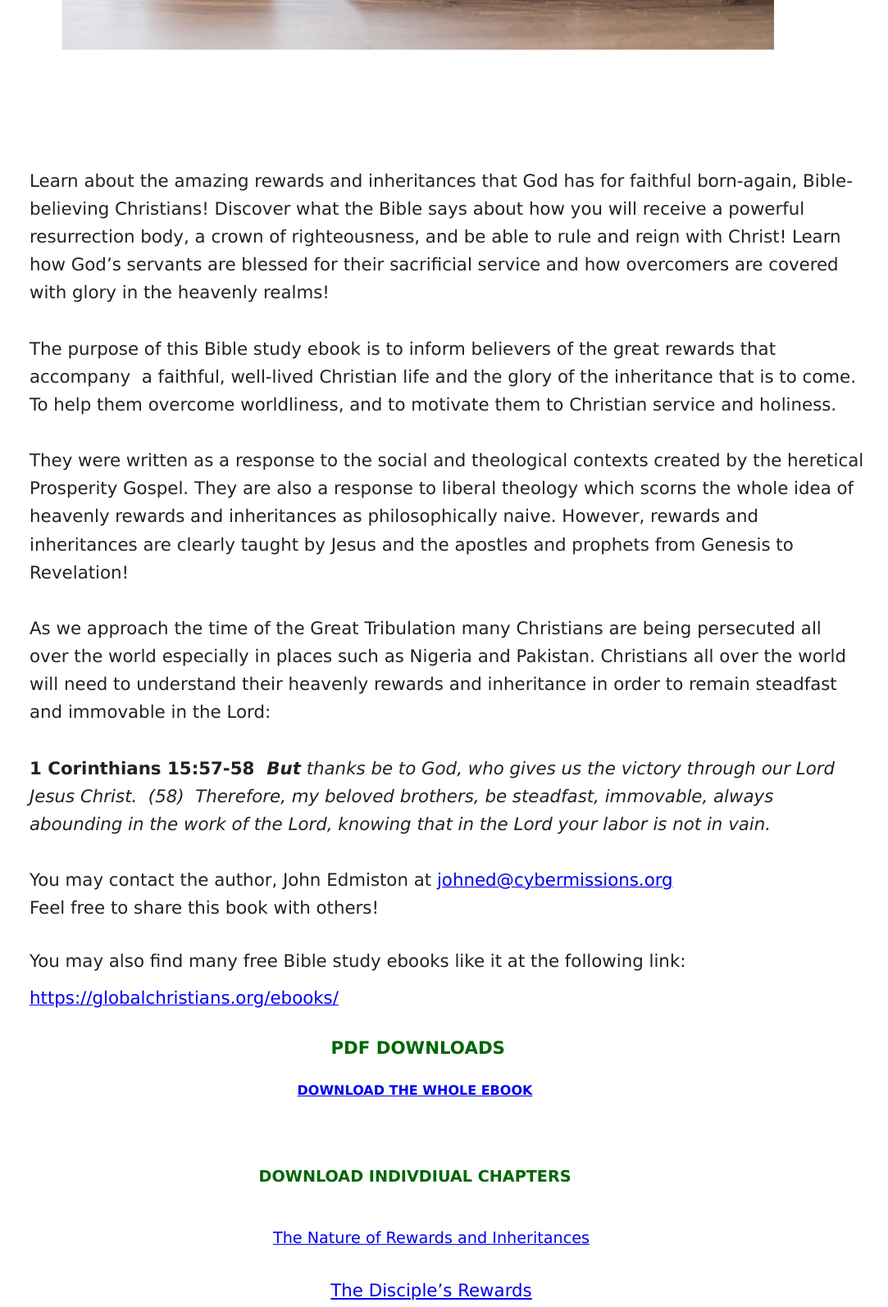
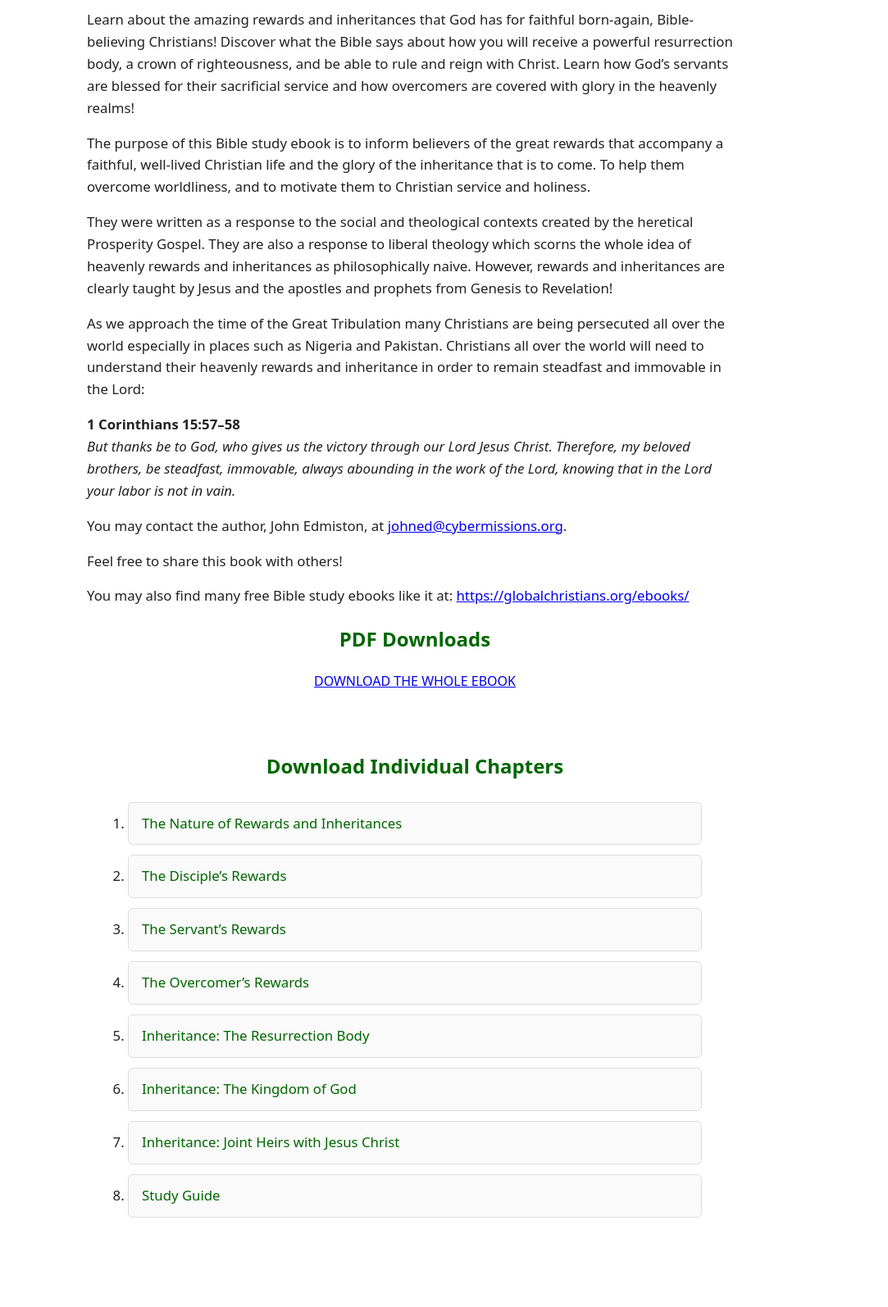
Before and after one commit to johnedmiston/rewards, a plain HTML site: page index.html in a window 1280 px wide. Shown: the part 834-2429 px from the top of the page at 82% size, without its empty margins (134-1217 px from the left). After the commit the page ends 2364 px from the top, so only its background shows below. Drawn offline with Linux system fonts and the light colour scheme.

Commit message:
Improve layout and readability of rewards page

```diff
--- a/index.html
+++ b/index.html
@@ -1,12 +1,18 @@
 <!DOCTYPE html PUBLIC "-//W3C//DTD HTML 4.01//EN" "http://www.w3.org/TR/html4/strict.dtd">
-<html><head>
-
+<html lang="en">
+<head>
   <meta charset="UTF-8">
   <meta name="viewport" content="width=device-width, initial-scale=1">
 
+  <title>Eternal Rewards and Inheritances Free Ebook</title>
+
+  <meta name="author" content="John Edmiston">
+  <meta name="description" content="Free 40-page Bible study ebook on Rewards and Inheritances">
+
   <style>
     body {
-    font-family: system-ui, -apple-system, BlinkMacSystemFont, "Segoe UI", Roboto, Arial, sans-serif;
+      font-family: system-ui, -apple-system, BlinkMacSystemFont, "Segoe UI",
+        Roboto, Arial, sans-serif;
       margin: 0;
       line-height: 1.6;
       color: #222;
@@ -22,111 +28,159 @@
       margin: 0 auto;
       padding: 1.25rem;
     }
+
+    h1, h2 {
+      text-align: center;
+      color: #006600;
+    }
+
+    p {
+      font-size: 1.05rem;
+      max-width: 800px;
+      margin: 0 auto 1rem;
+    }
+
+    .hero-image {
+      max-width: 100%;
+      height: auto;
+      margin: 1.5rem auto;
+      display: block;
+      border-radius: 6px;
+    }
+
+    .content {
+      max-width: 800px;
+      margin: 0 auto;
+    }
+
+    .chapter-list {
+  max-width: 700px;
+  margin: 1.5rem auto;
+  padding: 0;
+}
+
+.chapter-list li {
+  list-style: decimal;
+  margin: 0.75rem 0;
+  font-size: 1.05rem;
+}
+
+.chapter-list a {
+  display: block;
+  padding: 0.75rem 1rem;
+  text-decoration: none;
+  color: #006600;
+  border: 1px solid #ddd;
+  border-radius: 6px;
+  background: #fafafa;
+  transition: background 0.2s ease, transform 0.1s ease;
+}
+
+.chapter-list a:hover {
+  background: #f0f7f0;
+  transform: translateX(4px);
+}
+
   </style>
+</head>
+
+<body>
+  <div class="container">
+
+    <h1>Eternal Rewards and Inheritances</h1>
+    <h1>Free Ebook</h1>
+
+    <img
+      src="reward_header.png"
+      alt="Open Bible and coffee cup"
+      class="hero-image"
+    />
+
+    <div class="content">
+      <p>
+        Learn about the amazing rewards and inheritances that God has for
+        faithful born-again, Bible-believing Christians! Discover what the
+        Bible says about how you will receive a powerful resurrection body,
+        a crown of righteousness, and be able to rule and reign with Christ.
+        Learn how God’s servants are blessed for their sacrificial service
+        and how overcomers are covered with glory in the heavenly realms!
+      </p>
+
+      <p>
+        The purpose of this Bible study ebook is to inform believers of the
+        great rewards that accompany a faithful, well-lived Christian life
+        and the glory of the inheritance that is to come. To help them
+        overcome worldliness, and to motivate them to Christian service and
+        holiness.
+      </p>
+
+      <p>
+        They were written as a response to the social and theological
+        contexts created by the heretical Prosperity Gospel. They are also
+        a response to liberal theology which scorns the whole idea of
+        heavenly rewards and inheritances as philosophically naive.
+        However, rewards and inheritances are clearly taught by Jesus and
+        the apostles and prophets from Genesis to Revelation!
+      </p>
+
+      <p>
+        As we approach the time of the Great Tribulation many Christians are
+        being persecuted all over the world especially in places such as
+        Nigeria and Pakistan. Christians all over the world will need to
+        understand their heavenly rewards and inheritance in order to
+        remain steadfast and immovable in the Lord:
+      </p>
+
+      <p>
+        <strong>1 Corinthians 15:57–58</strong><br>
+        <em>
+          But thanks be to God, who gives us the victory through our Lord
+          Jesus Christ. Therefore, my beloved brothers, be steadfast,
+          immovable, always abounding in the work of the Lord, knowing that
+          in the Lord your labor is not in vain.
+        </em>
+      </p>
+
+      <p>
+        You may contact the author, John Edmiston, at
+        <a href="mailto:johned@cybermissions.org">johned@cybermissions.org</a>.
+      </p>
+
+      <p>
+        Feel free to share this book with others!
+      </p>
+
+      <p>
+        You may also find many free Bible study ebooks like it at:
+        <a href="https://globalchristians.org/ebooks/">
+          https://globalchristians.org/ebooks/
+        </a>
+      </p>
+    </div>
+
+    <h2>PDF Downloads</h2>
+
+    <div style="text-align: center;">
+      <a href="Rewards_and_Inheritances_Final.pdf">
+        DOWNLOAD THE WHOLE EBOOK
+      </a>
+    </div>
+
+    <br><br>
+
+    <h2>Download Individual Chapters</h2>
+<ol class="chapter-list">
+  <li><a href="1_Nature_Of_Rewards.pdf">The Nature of Rewards and Inheritances</a></li>
+  <li><a href="2_The_Disciples_Reward.pdf">The Disciple’s Rewards</a></li>
+  <li><a href="3_The_Servants_Reward.pdf">The Servant’s Rewards</a></li>
+  <li><a href="4_The_Overcomers_Reward.pdf">The Overcomer’s Rewards</a></li>
+  <li><a href="5_Inheritance_Resurrection.pdf">Inheritance: The Resurrection Body</a></li>
+  <li><a href="6_Inheritance_Kingdom.pdf">Inheritance: The Kingdom of God</a></li>
+  <li><a href="7_Inheritance_Joint_Heirs.pdf">Inheritance: Joint Heirs with Jesus Christ</a></li>
+  <li><a href="8_Study_Guide.pdf">Study Guide</a></li>
+</ol>
 
 
-  <title>Eternal Rewards and Inheritances Free Ebook</title>
-
-
-
-  <meta content="John Edmiston" name="author">
-
-
-  <meta content="Free 40-page Bible study ebook on Rewards and Inheritances" name="description">
-
-</head><body>
-  <div class="container">
-
-<h1 style="text-align: center; color: rgb(0, 102, 0);"><b><big>Eternal
-Rewards and Inheritances</big></b></h1>
-
-<b> </b>
-<h1 style="text-align: center; color: rgb(0, 102, 0);"><b><big>Free
-Ebook</big></b></h1>
-
-<div style="text-align: center;"><big style="font-family: Verdana;"><big><span style="font-size: 16pt;"><img style="width: 1363px; height: 783px;" alt="open Bible and coffee cup" src="reward_header.png"></span></big></big><br>
-<big style="font-family: Verdana;"><big><span style="font-size: 16pt;"></span></big></big></div>
-
-<big style="font-family: Verdana;"><big><span style="font-size: 16pt;">
-<br>
-</span></big></big>
-<div style="margin-left: 80px;"><big style="font-family: Verdana;"><span style="font-size: 16pt;">Learn about the amazing rewards and
-inheritances that God has for faithful born-again, Bible-believing
-Christians! Discover what the Bible says about how you will receive a
-powerful resurrection body, a crown of righteousness, and be able to
-rule and reign with Christ! Learn how God&#8217;s servants are blessed for
-their sacrificial service and how overcomers are covered with glory in
-the heavenly realms!</span></big><small style="font-family: Verdana;"><br>
-</small><big style="font-family: Verdana;"><span style="font-size: 16pt;"></span></big><small style="font-family: Verdana;"><br>
-</small><big style="font-family: Verdana;"><span style="font-size: 16pt;">The purpose of this Bible study ebook is to
-inform believers of the great rewards that accompany&nbsp; a faithful,
-well-lived Christian life and the glory of the inheritance that is to
-come. To help them overcome worldliness, and to motivate them to
-Christian service and holiness. </span></big><small style="font-family: Verdana;"><br>
-</small><big style="font-family: Verdana;"><span style="font-size: 16pt;"></span></big><small style="font-family: Verdana;"><br>
-</small><big style="font-family: Verdana;"><span style="font-size: 16pt;">They were written as a response to the social
-and theological contexts created by the heretical Prosperity Gospel.
-They are also a response to liberal theology which scorns the whole
-idea of heavenly rewards and inheritances as philosophically naive.
-However, rewards and inheritances are clearly taught by Jesus and the
-apostles and prophets from Genesis to Revelation!</span></big><small style="font-family: Verdana;"><br>
-</small><big style="font-family: Verdana;"><span style="font-size: 16pt;"></span></big><small style="font-family: Verdana;"><br>
-</small><big style="font-family: Verdana;"><span style="font-size: 16pt;">As we approach the time of the Great
-Tribulation many Christians are being persecuted all over the world
-especially in places such as Nigeria and Pakistan. Christians all over
-the world will need to understand their heavenly rewards and
-inheritance in order to remain steadfast and immovable in the Lord:</span></big><small style="font-family: Verdana;"><br>
-</small><big style="font-family: Verdana;"><span style="font-size: 16pt;"></span></big><small style="font-family: Verdana;"><br style="font-weight: bold;">
-</small><big style="font-family: Verdana;"><span style="font-size: 16pt;"><span style="font-weight: bold;">1
-Corinthians 15:57-58&nbsp; </span><span style="font-style: italic;"><span style="font-weight: bold;">But</span> thanks be to God, who gives us
-the victory through our Lord Jesus Christ.&nbsp; (58)&nbsp; Therefore,
-my beloved brothers, be steadfast, immovable, always abounding in the
-work of the Lord, knowing that in the Lord your labor is not in vain.</span></span></big><small style="font-family: Verdana;"><br>
-</small><big style="font-family: Verdana;"><span style="font-size: 16pt;"></span><span style="font-size: 16pt;"></span><span style="font-size: 16pt;" lang="X-NONE"></span></big><small style="font-family: Verdana;"><br>
-</small><big style="font-family: Verdana;"> <span style="font-size: 16pt;">You may contact the author, John Edmiston at </span><a href="mailto:johned@cybermissions.org"><span style="font-size: 16pt;">johned@cybermissions.org</span></a><span style="font-size: 16pt;"><span style="">&nbsp; </span><o:p></o:p></span>
-</big><small style="font-family: Verdana;"><br>
-</small><big style="font-family: Verdana;"> <span style="font-size: 16pt;">Feel free to share this book with others!<o:p></o:p></span>
-</big><small style="font-family: Verdana;"><br>
-</small><big style="font-family: Verdana;"> </big><small style="font-family: Verdana;"><br>
-</small><big style="font-family: Verdana;"> <span style="font-size: 16pt;">You may also find many free Bible study
-ebooks like it at the following link:<span style="">&nbsp; </span></span></big><small style="font-family: Verdana;"><br>
-</small><big style="font-family: Verdana;"><span style="font-size: 16pt;"> </span><a href="https://globalchristians.org/ebooks/"><span style="font-size: 16pt;">https://globalchristians.org/ebooks/</span></a></big><span style="font-size: 16pt; font-family: Verdana;"><big><big> </big></big><o:p></o:p></span></div>
-
-<h2 style="font-family: Verdana; text-align: center; color: rgb(0, 102, 0);"><span style="font-size: 16pt;"><o:p>&nbsp;PDF DOWNLOADS</o:p></span></h2>
-
-<div style="text-align: center;"><a style="font-family: Verdana; font-weight: bold;" href="Rewards_and_Inheritances_Final.pdf">DOWNLOAD THE WHOLE EBOOK</a><br style="font-family: Verdana;">
   </div>
-
-<br style="font-family: Verdana;">
-
-<br style="font-family: Verdana; font-weight: bold;">
-
-<div style="text-align: center;"><span style="font-family: Verdana; font-weight: bold;"></span><br>
-<big><span style="font-family: Verdana; font-weight: bold; color: rgb(0, 102, 0);">DOWNLOAD
-INDIVDIUAL CHAPTERS</span></big><br style="font-family: Verdana;">
-<br style="font-family: Verdana;">
-</div>
-
-<ol style="text-align: center;">
-
-  <li style="font-family: Verdana;"> <b style=""><span style="font-size: 16pt;"></span></b><big><a href="chapters/1_Nature_Of_Rewards.pdf">The
-Nature of Rewards and Inheritances</a><br>
-    <br>
-    </big></li>
-  <li style="font-family: Verdana;"><b style=""><span style="font-size: 16pt;"></span></b><span style="font-size: 16pt;"><span style=""></span><a href="chapters/2_The_Disciples_Reward.pdf">The
-Disciple&#8217;s Rewards</a><o:p></o:p></span></li>
-  <br>
-  <li style="font-family: Verdana;"><span style="font-size: 16pt;"><o:p>&nbsp;</o:p></span><b style=""><span style="font-size: 16pt;"></span></b><span style="font-size: 16pt;"><span style=""></span><a href="chapters/3_The_Servants_Reward.pdf">The
-Servant&#8217;s Rewards</a><o:p></o:p></span></li><br>
-  <li style="font-family: Verdana;"><span style="font-size: 16pt;"><o:p>&nbsp;</o:p></span><span style="font-size: 16pt;"><span style=""></span><a href="chapters/4_The%20Overcomers_Reward.pdf">The Overcomer&#8217;s Rewards</a><o:p></o:p></span></li><br>
-  <li style="font-family: Verdana;"><span style="font-size: 16pt;"><o:p>&nbsp;</o:p></span><b style=""><span style="font-size: 16pt;"></span></b><span style="font-size: 16pt;"><span style=""></span><a href="chapters/5_Inheritance_Resurrection.pdf">Inheritance:<span style="">&nbsp; </span>The Resurrection Body</a><o:p></o:p></span></li><br>
-  <li style="font-family: Verdana;"><span style="font-size: 16pt;"><o:p>&nbsp;</o:p></span><b style=""><span style="font-size: 16pt;"></span></b><span style="font-size: 16pt;"><span style=""></span><a href="chapters/6_Inheritance_Kingdom.pdf">Inheritance:
-The Kingdom of God</a><o:p></o:p></span></li><br>
-  <li style="font-family: Verdana;"><span style="font-size: 16pt;"><o:p>&nbsp;</o:p></span><b style=""><span style="font-size: 16pt;"></span></b><span style="font-size: 16pt;"><span></span><a href="chapters/7_Inheritance_Joint_Heirs.pdf">Inheritance: Joint Heirs
-with Jesus Christ</a></span></li><br>
-  <li><a style="font-family: Verdana;" href="chapters/8_Study_Guide.pdf"><big>Study
-Guide</big></a><br>
-  </li>
-</ol>
-  </div>
-</body></html>
+</body>
+</html>
```
Lines whose indentation alone changed are shown as unchanged.
